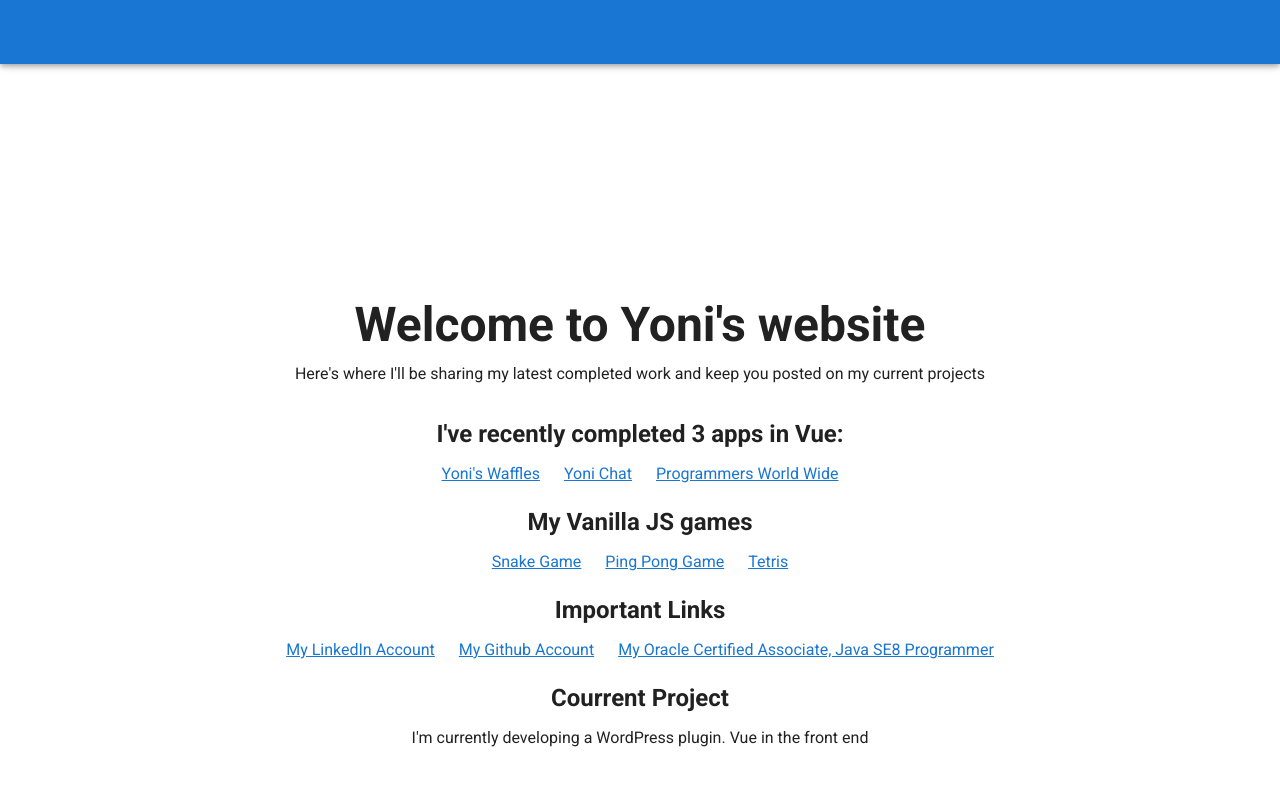
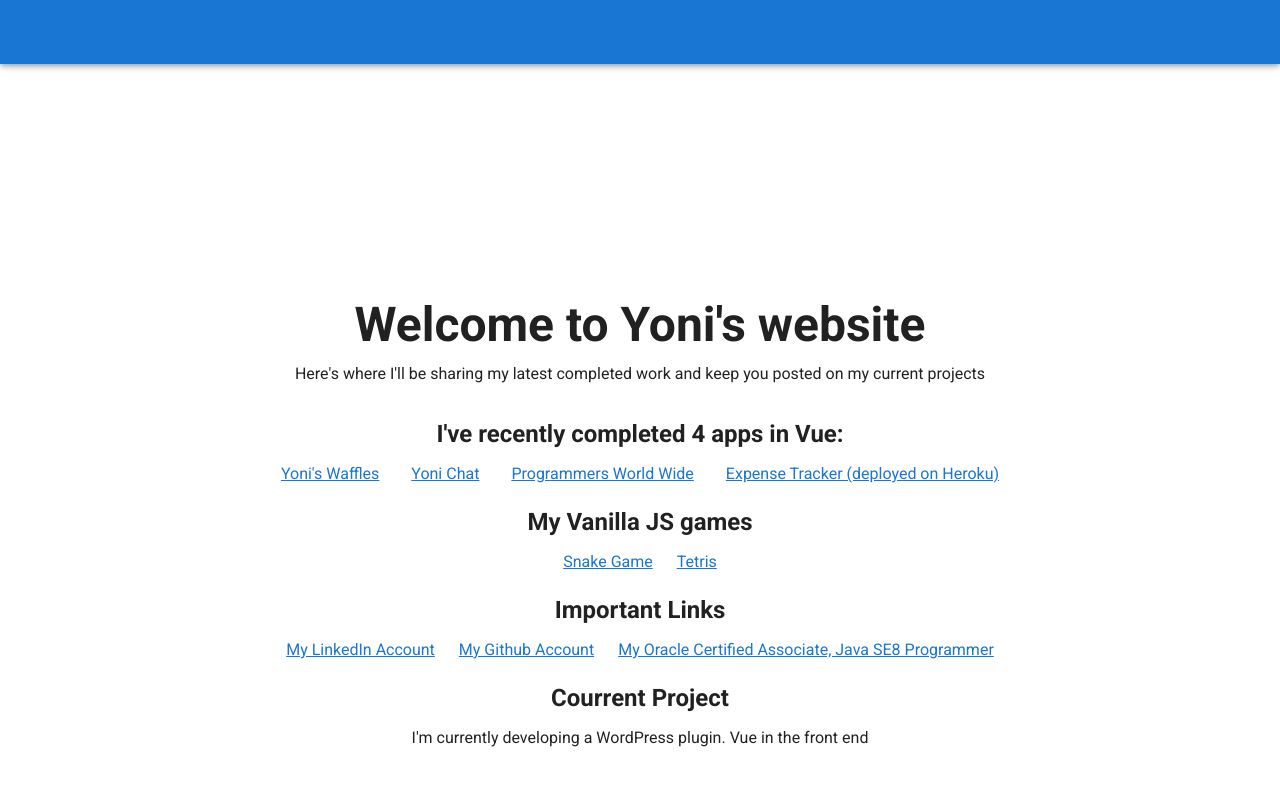
Before and after one commit to jonath23/portfolio, a Vue app: page / in a window 1280 px wide. Shown: the top 786 px of the page. Built offline with nearby package versions, Linux system fonts and the light colour scheme.

Commit message:
changed links

```diff
--- a/src/components/HelloWorld.vue
+++ b/src/components/HelloWorld.vue
@@ -26,14 +26,14 @@
         mb-5
         xs12
       >
-        <h2 class="headline font-weight-bold mb-3">I've recently completed 3 apps in Vue:</h2>
+        <h2 class="headline font-weight-bold mb-3">I've recently completed 4 apps in Vue:</h2>
 
         <v-layout justify-center>
           <a
             v-for="(next, i) in completedVueProjects"
             :key="i"
             :href="next.href"
-            class="subheading mx-3"
+            class="subheading mx-4"
             target="_blank"
           >
             {{ next.text }}
@@ -134,19 +134,19 @@ export default {
         text: 'Programmers World Wide',
         href: 'https://ww-programmers.firebaseapp.com/',
       },
+      {
+        text: 'Expense Tracker (deployed on Heroku)',
+        href: 'http://yw-expense-tracker.herokuapp.com/',
+      },
     ],
     completedJSProjects: [
       {
         text: 'Snake Game',
-        href: 'https://yoniwitz.github.io/JS-Snake/Snake/snake.html',
-      },
-      {
-        text: 'Ping Pong Game',
-        href: 'https://yoniwitz.github.io/JS-Snake/Pong/pong.html',
+        href: 'https://yoniwitz.github.io/JS-Snake/',
       },
       {
         text: 'Tetris',
-        href: 'https://yoniwitz.github.io/JS-Tetris/views/tetris.html',
+        href: 'https://yoniwitz.github.io/JS-Tetris/',
       },
     ]
   })
```
